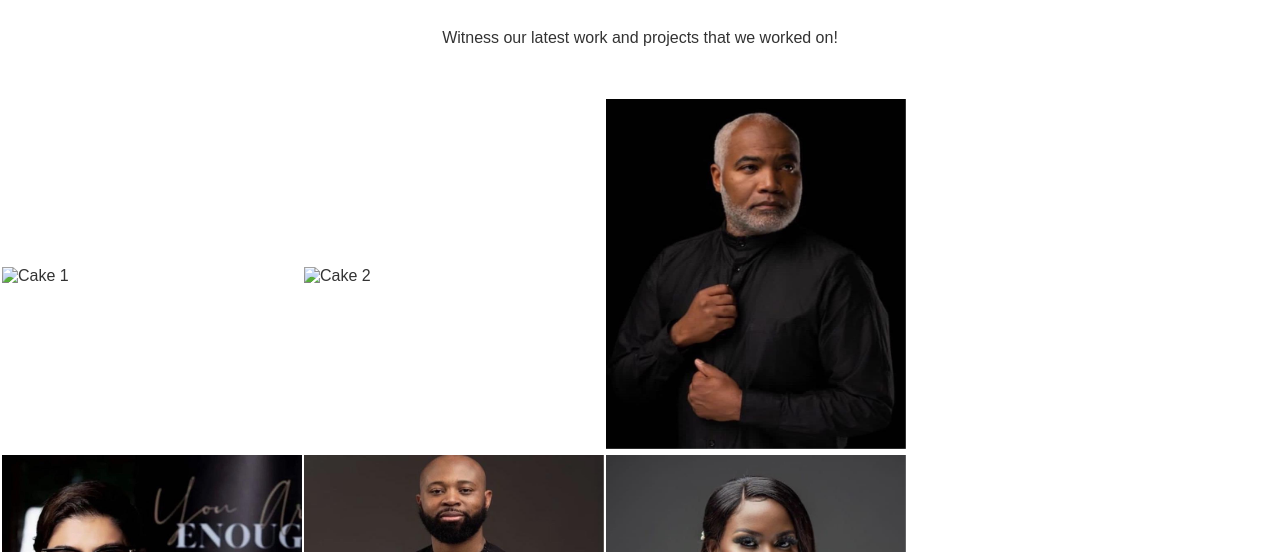
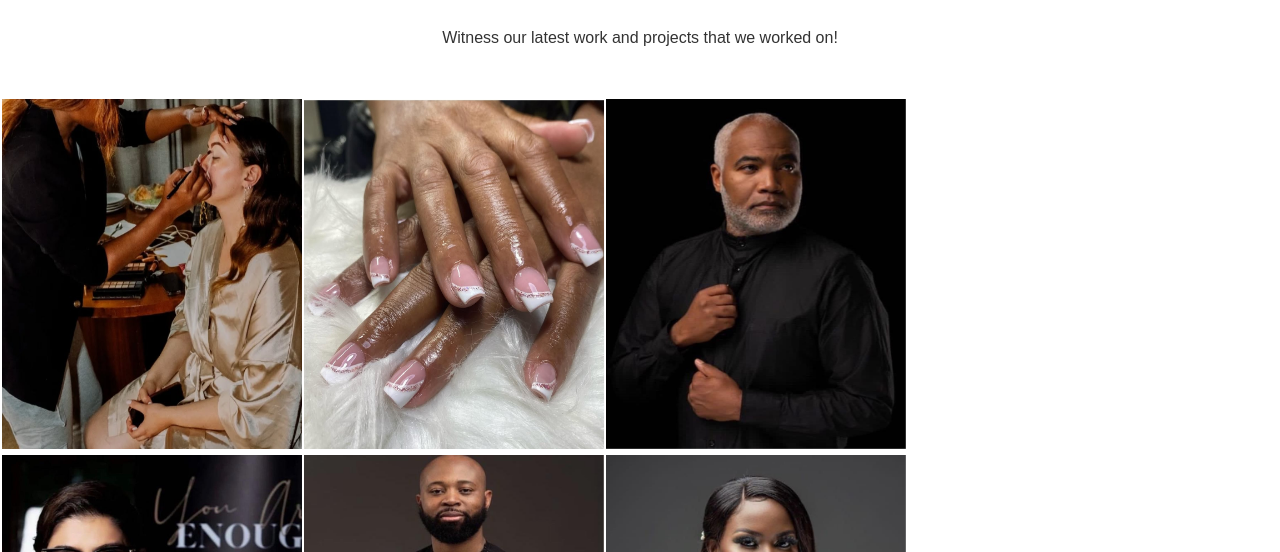
Before and after one commit to Thulasizwe2000/Studio-N-Beauty-Salon-, a plain HTML site: page gallery.html in a window 1280 px wide. Shown: the part 248-800 px from the top of the page. Drawn offline with Linux system fonts and the light colour scheme; files whose address does not match are found by name.

Commit message:
Update gallery.html

```diff
--- a/gallery.html
+++ b/gallery.html
@@ -30,8 +30,8 @@
         <p class="Alignment2">Witness our latest work and projects that we worked on!</p>
         <table>
             <tr>
-                <td><img src="images/gallery/Image 4 Make Up Process.jpg" alt="Cake 1" width="300" height="350"></td>
-                <td><img src="images/gallery/Image 7 Nails.jpg
+                <td><img src="Image 4 Make Up Process.jpg" alt="Cake 1" width="300" height="350"></td>
+                <td><img src="Image 7 Nails.jpg
 
                     " alt="Cake 2" width="300" height="350"></td>
                 <td><img src="images/gallery/Image 16 Male Make Up 2.jpg" alt="Cake 3" width="300" height="350"></td>
```
